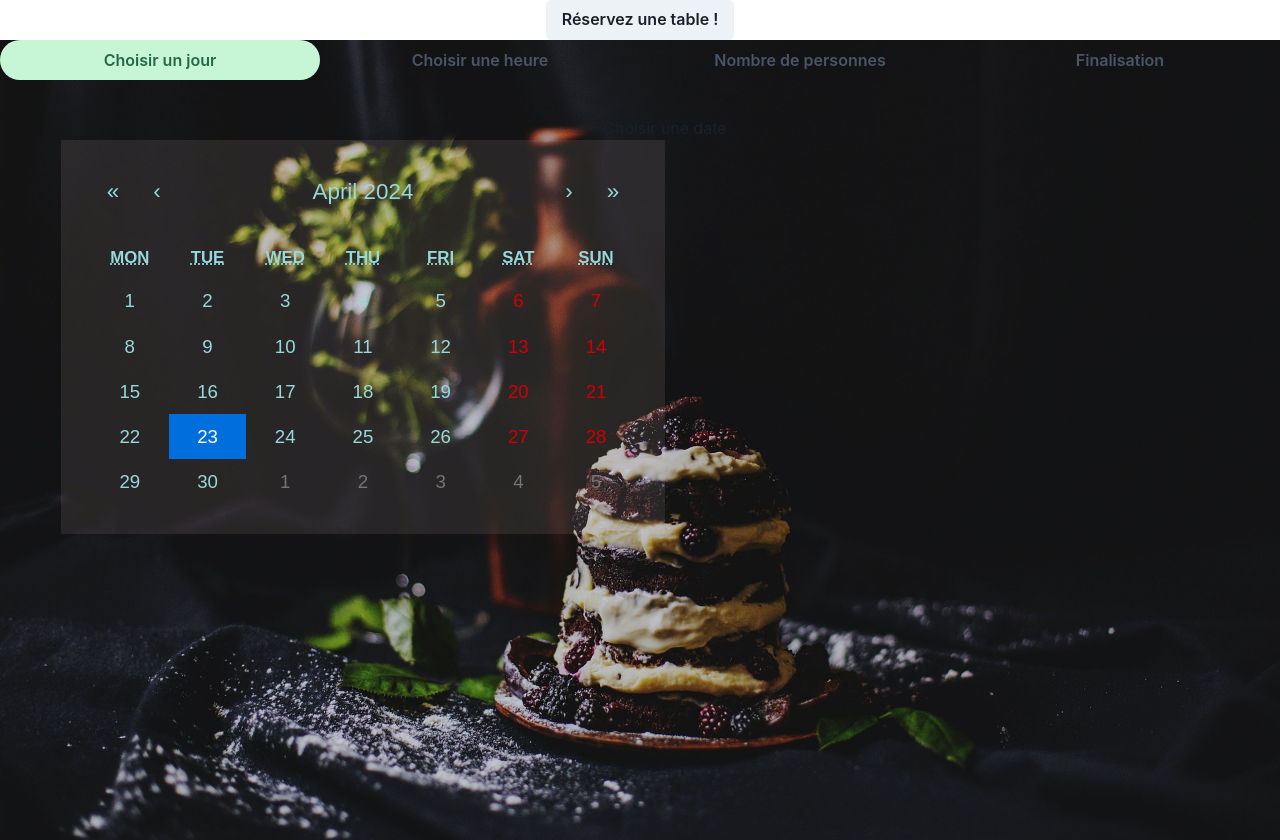
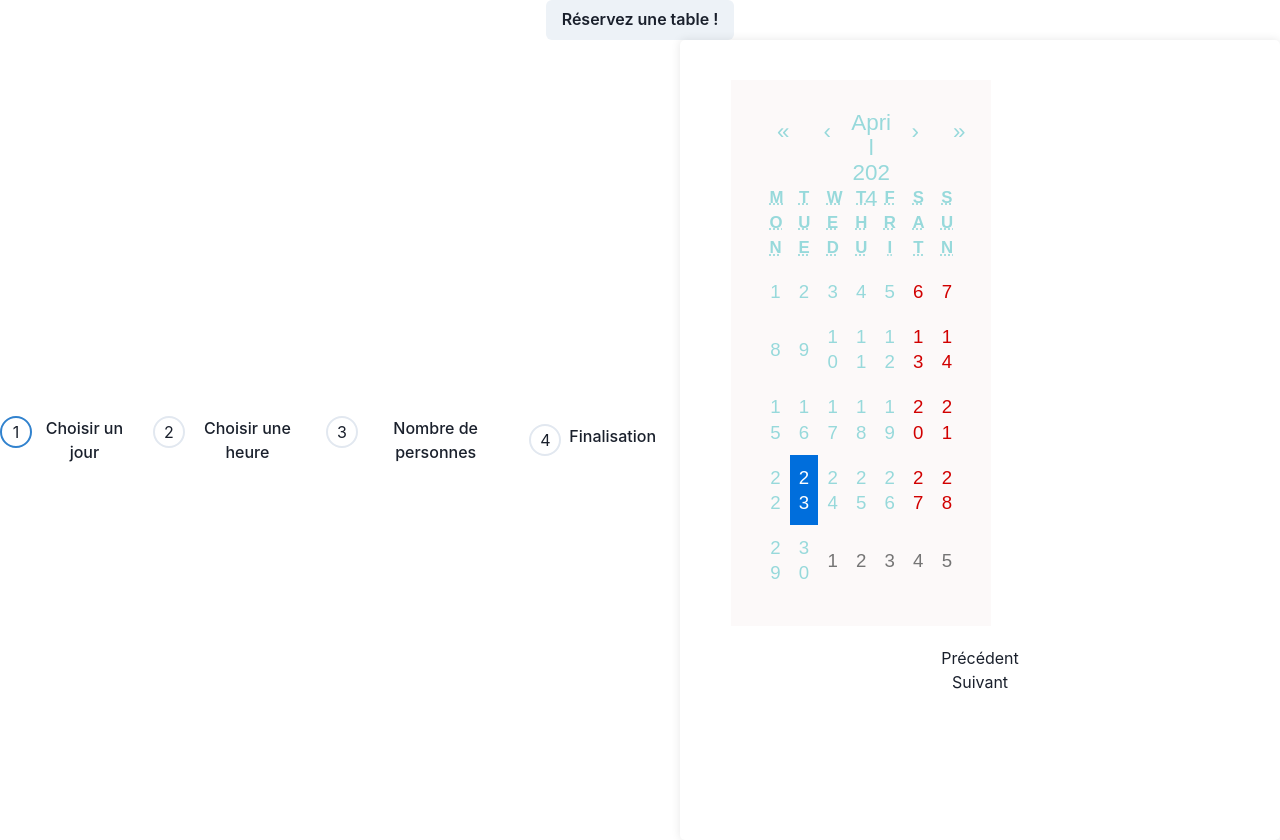
Before and after one commit to morgane-marechal/ReservationReact, a React (Create React App) app: page / in a window 1280 px wide. Built offline with nearby package versions, Linux system fonts and the light colour scheme; no server answers.

Commit message:
Mise en place du stepper (need fix css)

```diff
--- a/src/App.css
+++ b/src/App.css
@@ -10,7 +10,7 @@ body, html {
 }
 .bodyContainer{
     /* The image used */
-    background-image: url(./image/background_cake.jpg);
+    /* background-image: url(./image/background_cake.jpg); */
 
     /* Full height */
     height: 100vh;
@@ -19,6 +19,26 @@ body, html {
     background-position: center;
     background-repeat: no-repeat;
     background-size: cover;
+}
+
+.stepper-container {
+  display: flex;
+  justify-content: center;
+  align-items: center;
+  flex-direction: row;
+  height: 100vh;
+}
+
+.stepper-container-content {
+  width: 100%;
+  max-width: 600px;
+  margin: 0 auto;
+  padding: 20px;
+  background-color: #fff;
+  border-radius: 5px;
+  box-shadow: 0 0 10px rgba(0, 0, 0, 0.1);
+  display: flex;
+  flex-direction: column;
 }
 
 .App-logo {
--- a/src/App.jsx
+++ b/src/App.jsx
@@ -6,6 +6,7 @@ import { Progress } from '@chakra-ui/react';
 import MenuContainer from './components/MenuComp.jsx';
 import background from "./image/background_cake.jpg";
 import TabComponent from './components/Tab.jsx';
+import StepperComponent from './components/Stepper.jsx';
 import { useRef } from 'react';
 
 function App() {
@@ -39,8 +40,8 @@ function App() {
         <MenuContainer />
       </header>
 
-      <body className="bodyContainer" style={{ backgroundImage: `url(${background})`}}>
-        <TabComponent />
+      <body className="bodyContainer">
+        <StepperComponent />
       </body>
     </div>
   );
--- a/src/components/CalendarPage.jsx
+++ b/src/components/CalendarPage.jsx
@@ -31,7 +31,7 @@ function CalendarPage() {
 
   return (
     <div className="CalendarPage">
-        <Text>Choisir une date</Text>
+        {/* <Text>Choisir une date</Text> */}
       <Calendar onChange={onChange} value={value} />
     </div>
   );
--- a/src/components/GuestsSelection.jsx
+++ b/src/components/GuestsSelection.jsx
@@ -18,7 +18,7 @@ function GuestsSelection() {
   const guests = [1,2,3,4,5,6,7,8,9,10,11, '12+']
 return (
     <div className="timeContainer">
-        <Text color='white'>Nombre de personnes</Text>
+        {/* <Text color='white'>Nombre de personnes</Text> */}
         <div className="gestsNumber">
             {guests.map((oneGuestNumber,index) => (
             <Button  value = {oneGuestNumber}  onClick={() => addGuest(oneGuestNumber)}  bgGradient={[
--- /dev/null
+++ b/src/components/Stepper.jsx
@@ -0,0 +1,87 @@
+import * as React from 'react';
+import {
+    Step,
+    StepIndicator,
+    StepStatus,
+    StepIcon,
+    StepNumber,
+    StepSeparator,
+    StepTitle,
+    StepDescription,
+    Stepper,
+    useSteps,
+} from '@chakra-ui/react';
+import CalendarPage from './CalendarPage.jsx';
+import TimeContainer from './TimeContainer.jsx';
+import ListeReservations from './fetchReservations.jsx';
+import FormReservation from './FormReservation.jsx';
+import AlertDispo from './AlertDispo.jsx';
+import GuestsSelection from './GuestsSelection.jsx';
+
+function StepperComponent() {
+    const steps = [
+        { title: 'Choisir un jour' },
+        { title: 'Choisir une heure' },
+        { title: 'Nombre de personnes' },
+        { title: 'Finalisation' },
+    ];
+
+    const { activeStep, goToNext, goToPrevious } = useSteps({
+        initialStep: 0,
+        steps: steps.length,
+    });
+
+    const handleNext = () => {
+        if (activeStep < steps.length - 1) {
+            goToNext();
+        } else {
+            console.log('fini');
+        }
+    };
+
+    return (
+        <Stepper index={activeStep} orientation='horizontale' >
+            {steps.map((step, index) => (
+                <div className='stepper-container'>
+                    <Step key={index} >
+                        <StepIndicator>
+                            <StepStatus
+                                complete={<StepIcon />}
+                                incomplete={<StepNumber />}
+                                active={<StepNumber />}
+                            />
+                        </StepIndicator>
+
+                        <StepTitle>{step.title}</StepTitle>
+                        <StepSeparator />
+                    </Step>
+                </div>
+            ))}
+
+            <div className='stepper-container-content'>
+                {activeStep === 0 && (
+                    <CalendarPage />
+                )}
+                {activeStep === 1 && (
+                    <TimeContainer />
+                )}
+                {activeStep === 2 && (
+                    <>
+                        <GuestsSelection />
+                        <ListeReservations />
+                    </>
+                )}
+                {activeStep === 3 && (
+                    <>
+                        <FormReservation />
+                        <AlertDispo />
+                    </>
+                )}
+                <button onClick={goToPrevious}>Précédent</button>
+                <button onClick={handleNext}>Suivant</button>
+            </div>
+        </Stepper>
+    );
+}
+
+export default StepperComponent;
--- a/src/components/Tab.jsx
+++ b/src/components/Tab.jsx
@@ -1,69 +1,69 @@
 
-import * as React from 'react';
-import Calendar from 'react-calendar';
-import { useState } from 'react';
-import { Text,Input } from '@chakra-ui/react'
-import { Tabs, TabList, TabPanels, Tab, TabPanel } from '@chakra-ui/react';
-import CalendarPage from './CalendarPage.jsx';
-import TimeContainer from './TimeContainer.jsx';
-import ListeReservations from './fetchReservations.jsx';
-import FormReservation from './FormReservation.jsx';
-import AlertDispo from './AlertDispo.jsx';
-import GuestsSelection from './GuestsSelection.jsx';
-import '.././App.css';
+// import * as React from 'react';
+// import Calendar from 'react-calendar';
+// import { useState } from 'react';
+// import { Text,Input } from '@chakra-ui/react'
+// import { Tabs, TabList, TabPanels, Tab, TabPanel } from '@chakra-ui/react';
+// import CalendarPage from './CalendarPage.jsx';
+// import TimeContainer from './TimeContainer.jsx';
+// import ListeReservations from './fetchReservations.jsx';
+// import FormReservation from './FormReservation.jsx';
+// import AlertDispo from './AlertDispo.jsx';
+// import GuestsSelection from './GuestsSelection.jsx';
+// import '.././App.css';
 
 
-function TabComponent() {
+// function TabComponent() {
 
-    // const CustomTab = React.forwardRef((props, ref) => {
-    //     // 1. Reuse the `useTab` hook
-    //     const tabProps = useTab({ ...props, ref })
-    // })
+//     // const CustomTab = React.forwardRef((props, ref) => {
+//     //     // 1. Reuse the `useTab` hook
+//     //     const tabProps = useTab({ ...props, ref })
+//     // })
 
-    const [tabIndex, setTabIndex] = useState(0)
+//     const [tabIndex, setTabIndex] = useState(0)
 
 
-    const handleSliderChange = (event) => {
-      setTabIndex(parseInt(event.target.value, 10))
-    }
+//     const handleSliderChange = (event) => {
+//       setTabIndex(parseInt(event.target.value, 10))
+//     }
 
-    const handleTabsChange = (index) => {
-      setTabIndex(index)
-    }
+//     const handleTabsChange = (index) => {
+//       setTabIndex(index)
+//     }
 
-  return (
-<Tabs isFitted variant='soft-rounded' colorScheme='green' index={tabIndex} onChange={handleTabsChange}>
-  <TabList>
-    <Tab>Choisir un jour</Tab>
-    <Tab >Choisir une heure</Tab>
-    <Tab >Nombre de personnes</Tab>
-    <Tab >Finalisation</Tab>
+//   return (
+// <Tabs isFitted variant='soft-rounded' colorScheme='green' index={tabIndex} onChange={handleTabsChange}>
+//   <TabList>
+//     <Tab>Choisir un jour</Tab>
+//     <Tab >Choisir une heure</Tab>
+//     <Tab >Nombre de personnes</Tab>
+//     <Tab >Finalisation</Tab>
 
-  </TabList>
-  <TabPanels>
-    <TabPanel>
-      <CalendarPage />
-    </TabPanel>
+//   </TabList>
+//   <TabPanels>
+//     <TabPanel>
+//       <CalendarPage />
+//     </TabPanel>
 
-    <TabPanel>
-      <TimeContainer/>
-    </TabPanel>
+//     <TabPanel>
+//       <TimeContainer/>
+//     </TabPanel>
 
-    <TabPanel>
-    <GuestsSelection />
-    <ListeReservations />
-    </TabPanel>
+//     <TabPanel>
+//     <GuestsSelection />
+//     <ListeReservations />
+//     </TabPanel>
 
-    <TabPanel>
-    <FormReservation/>
-    <AlertDispo />
-    </TabPanel>
+//     <TabPanel>
+//     <FormReservation/>
+//     <AlertDispo />
+//     </TabPanel>
 
-    <TabPanel>
-    </TabPanel>
-  </TabPanels>
-</Tabs>
-  );
-}
+//     <TabPanel>
+//     </TabPanel>
+//   </TabPanels>
+// </Tabs>
+//   );
+// }
 
-export default TabComponent;
+// export default TabComponent;
--- a/src/components/TimeContainer.jsx
+++ b/src/components/TimeContainer.jsx
@@ -19,7 +19,7 @@ function TimeContainer() {
 
   return (
 <div className="timeContainer">
-    <Text color='white' fontSize='4xl'>Choisir une heure</Text>
+    {/* <Text color='white' fontSize='4xl'>Choisir une heure</Text> */}
 <div className = "lunchTime">
     <Text color='white'>Réserver pour l'heure du déjeuner</Text>
     <Button value="12:00" onClick={() => addTime("12:00")} bgGradient={[
```
